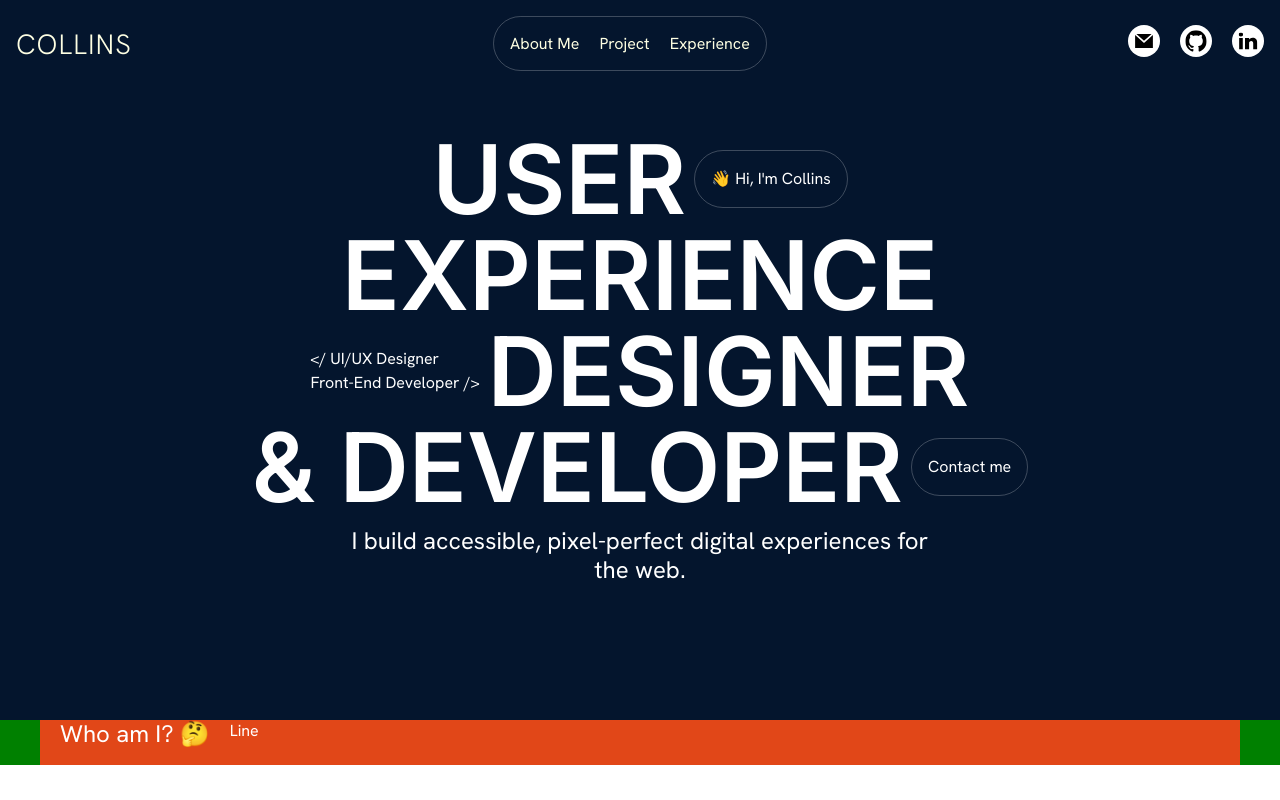
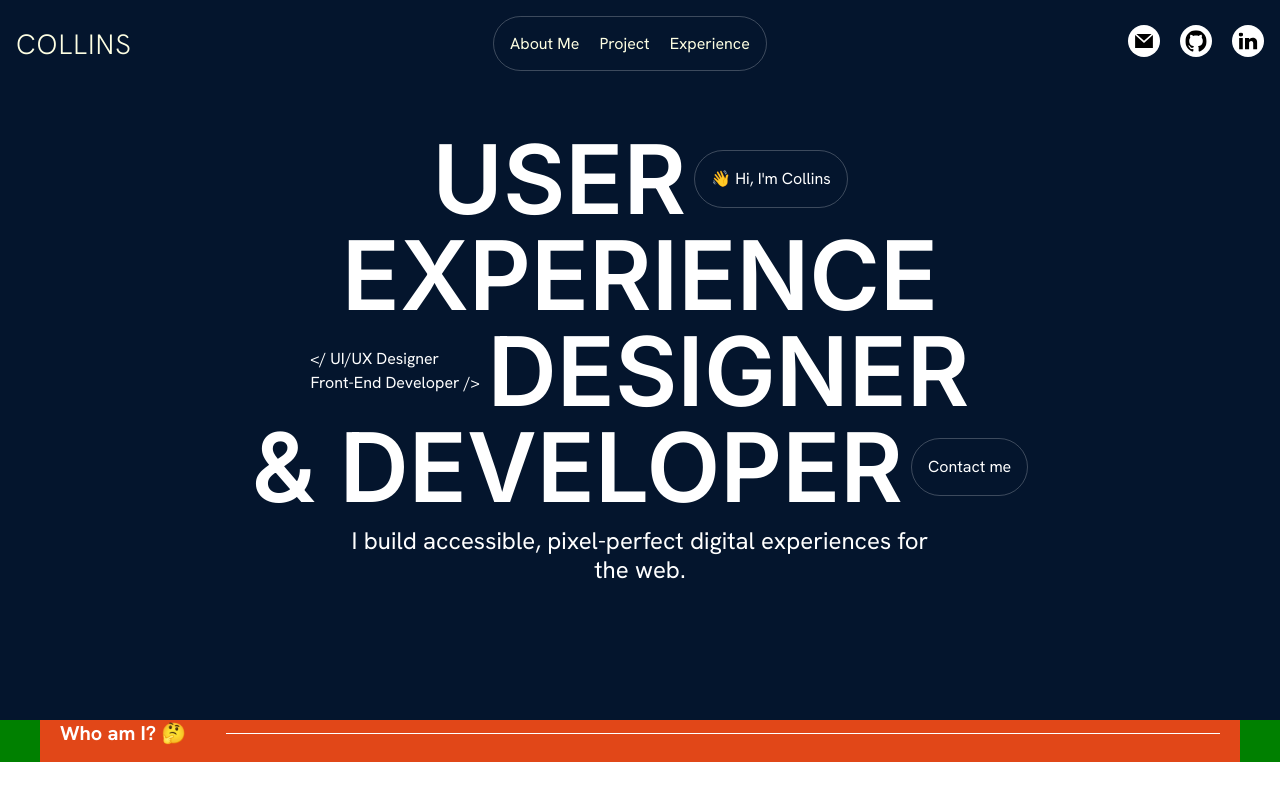
Before and after one commit to Acollins65/Collins_Dev_Portfolio, a React (Vite) app: page / in a window 1280 px wide. Built offline with nearby package versions, Linux system fonts and the light colour scheme.

Commit message:
About us section Header update

```diff
--- a/src/Components/About/About.jsx
+++ b/src/Components/About/About.jsx
@@ -6,15 +6,15 @@ export const About = () => {
   return (
     <section className={styles.container}>
       <div className={styles.content}>
-        <div className={styles.head}>
+        <div className={styles.header}>
           <div className={`${styles.title} ${styles.half}`}>
-            <h2>Who am I? 🤔</h2>
+            <h4>Who am I? 🤔</h4>
           </div>
           <div className={`${styles.lineWrapper} ${styles.half}`}>
-            <div className={styles.line}>Line</div>
+            <div className={styles.line}></div>
           </div>
         </div>
-        <div className={styles.head}></div>
+        <div className={styles.contentDetails}></div>
         <div className={styles.bottom}></div>
       </div>
     </section>
--- a/src/Components/About/About.module.css
+++ b/src/Components/About/About.module.css
@@ -24,16 +24,28 @@
   background-color: rgb(225, 71, 24);
 }
 
-.head {
+.header {
   display: flex;
   flex-direction: row;
-  gap: 20px;
+  gap: 40px;
 }
 
 .title {
-  h4 {
-    font-size: 1.25;
-  }
+  width: auto;
+}
+
+.title h4 {
+  font-size: var(--font-size-h4);
+}
+.lineWrapper {
+  display: flex;
+  align-items: center;
+  flex-grow: 1;
+}
+.line {
+  width: 100%;
+  height: 1px;
+  background-color: white;
 }
 
 @media screen and (max-width: 1000px) {
--- a/src/vars.css
+++ b/src/vars.css
@@ -20,6 +20,7 @@
   --font-size-h1: 6rem;
   --font-size-h2: 1.5rem;
   --font-size-h3: 1rem;
+  --font-size-h4: 1.25rem;
   --font-size-h3-sm: 1.25rem;
   --font-size-body: 1rem;
   --font-size-body-sm: 0.875rem;
```
